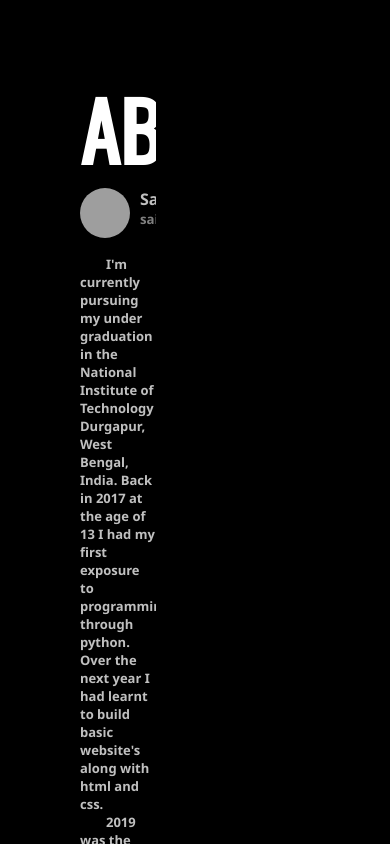
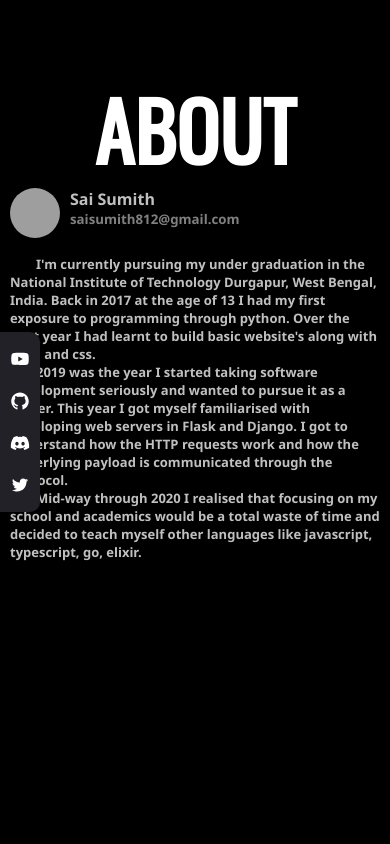
Before and after one commit to saisumith770/portfolio, a React (Create React App) app: page / in a window 390 px wide. Built offline with nearby package versions, Linux system fonts and the light colour scheme; grey boxes are pictures that could not be loaded.

Commit message:
improvised the code and added socials

```diff
--- a/package.json
+++ b/package.json
@@ -13,6 +13,7 @@
     "@types/styled-components": "^5.1.16",
     "react": "^17.0.2",
     "react-dom": "^17.0.2",
+    "react-icons": "^4.3.1",
     "react-scripts": "4.0.3",
     "styled-components": "^5.3.3",
     "typescript": "^4.5.2",
--- a/src/App.tsx
+++ b/src/App.tsx
@@ -1,103 +1,68 @@
-import React from 'react';
-import styled from "styled-components"
+import Header from './components/about/header'
+import {
+  ProfileSection,
+  ProfileDescription
+} from './components/about/profile'
+import Background from './components/general/background';
+import { useWindowSize } from './hooks/useWindowSize';
 
-const Background = styled.div`
-  background-color: ${({ color }) => color};
-  width: 100%;
-  height: 100%;
-  position: absolute;
-  top: 0;
-  left: 0;
+import styled from 'styled-components';
+
+import { AiFillGithub } from 'react-icons/ai'
+import { FaDiscord } from 'react-icons/fa'
+import { AiOutlineTwitter } from 'react-icons/ai'
+import { AiFillYoutube } from 'react-icons/ai'
+
+const SocialLink = styled.div`
+  color: white;
+  font-size: 20px;
+  cursor: pointer;
+
+  width: 30px;
+  height: 30px;
+  border-radius: 50%;
+  display: flex;
+  justify-content: center;
+  align-items: center;
+
+  &:hover{
+    background-color: #2C2C31;
+  }
 `
 
-const Header = styled.div`
-  width: calc(40% - 80px);
-  height: 100%;
-  /* background-color: grey; */
-  position: fixed;
-  top:0;
-  left:80px;
-  overflow-y: scroll;
+const SocialSection = styled.div`
+  background-color: #212127;
+  width: 40px;
+  height: 180px;
+  display: flex;
+  flex-direction: column;
+  align-items: center;
+  justify-content: space-evenly;
+  border-top-right-radius: 10px;
+  border-bottom-right-radius: 10px;
 
-  h1 {
-    color: white;
-    font-family: 'Oswald';
-    font-size: 80px;
-    margin:70px 0 0 0;
-  };
+  position: relative;
+  top:50%;
+  transform: translate(0,-50%);
 
-  &::-webkit-scrollbar {
-    width: 7px;
-    background-color: transparent;
-  };
+  z-index:1;
+`
 
-  &::-webkit-scrollbar-button {
-      display: none;
-      width: 0;
-      height: 0;
-  };
-
-  &::-webkit-scrollbar-corner {
-    background-color: transparent;
-  };
-
-  &::-webkit-scrollbar-thumb {
-    background-color: #4a4d52;
-    border: 2px solid #282a2d;
-    border-radius: 10px;
-    visibility:hidden;
-  };
-
-  &:hover::-webkit-scrollbar-thumb {
-    visibility:visible;
+function Socials() {
+  return (
+    <SocialSection>
+      <SocialLink children={<AiFillYoutube />} />
+      <SocialLink children={<AiFillGithub />} />
+      <SocialLink children={<FaDiscord />} />
+      <SocialLink children={<AiOutlineTwitter />} />
+    </SocialSection>
+  )
 }
 
-  `
-
-const ProfileSection = styled.div`
-  display: flex;
-  width: 100%;
-  height: 50px;
-  /* background-color: green; */
-
-  img{
-    width:50px;
-    height:50px;
-    border-radius: 50%;
-  };
-
-  div{
-    flex-direction: column;
-    margin:0 0 0 10px;
-
-    h4{
-      color:silver;
-      margin:0;
-      font-family: 'Segoe UI';
-    };
-    h5{
-      color: grey;
-      margin:0;
-      font-family: 'Segoe UI';
-    };
-  };
-`
-
-const ProfileDescription = styled.div`
-  margin-top:10px;
-
-  h4{
-    color: silver;
-    font-family: 'Segoe UI';
-    font-size:13px;
-  };
-`
-
-function App() {
+function UserIntroduction() {
+  const { width } = useWindowSize()
   return (
-    <Background color="black">
-      {/* About 40% - 80px(social links in left side) of the page is occupied by header */}
-      <Header>
+    <Header widen={width < 850}>
       <h1>ABOUT</h1>
       <ProfileSection>
         <img src="https://avatars.githubusercontent.com/u/67259068?v=4"
@@ -121,6 +86,14 @@ function App() {
         </h4>
       </ProfileDescription>
     </Header>
+  )
+}
+
+function App() {
+  return (
+    <Background color="black" display="flex">
+      <Socials />
+      <UserIntroduction />
     </Background>
   );
 }
--- /dev/null
+++ b/src/components/about/header.tsx
@@ -0,0 +1,50 @@
+import styled from 'styled-components'
+
+interface Props {
+    widen: boolean
+}
+
+export default styled.div<Props>`
+  width: ${({ widen }) => widen ? "calc(100% - 20px)" : `calc(40% - 80px)`};
+  height: 100%;
+  /* background-color: grey; */
+  position: fixed;
+  top:0;
+  left:${({ widen }) => widen ? "10px" : "80px"};
+  overflow-y: scroll;
+
+  h1 {
+      color: white;
+      font-family: 'Oswald';
+      font-size: 80px;
+      margin:70px 0 0 0;
+      text-align: ${({ widen }) => widen ? "center" : ""};
+  };
+
+  &::-webkit-scrollbar {
+    width: 7px;
+    background-color: transparent;
+  };
+
+  &::-webkit-scrollbar-button {
+      display: none;
+      width: 0;
+      height: 0;
+  };
+
+  &::-webkit-scrollbar-corner {
+    background-color: transparent;
+  };
+
+  &::-webkit-scrollbar-thumb {
+    background-color: #4a4d52;
+    border: 2px solid #282a2d;
+    border-radius: 10px;
+    visibility:hidden;
+  };
+
+  &:hover::-webkit-scrollbar-thumb {
+    visibility:visible;
+  }
+
+  `
--- /dev/null
+++ b/src/components/about/profile.tsx
@@ -0,0 +1,40 @@
+import styled from "styled-components";
+
+export const ProfileSection = styled.div`
+display: flex;
+width: 100%;
+height: 50px;
+/* background-color: green; */
+
+img{
+  width:50px;
+  height:50px;
+  border-radius: 50%;
+};
+
+div{
+  flex-direction: column;
+  margin:0 0 0 10px;
+
+  h4{
+    color:silver;
+    margin:0;
+    font-family: 'Segoe UI';
+  };
+  h5{
+    color: grey;
+    margin:0;
+    font-family: 'Segoe UI';
+  };
+};
+`
+
+export const ProfileDescription = styled.div`
+margin-top:10px;
+
+h4{
+  color: silver;
+  font-family: 'Segoe UI';
+  font-size:13px;
+};
+`
--- /dev/null
+++ b/src/components/general/background.tsx
@@ -0,0 +1,16 @@
+import styled from 'styled-components'
+
+interface Props {
+    color?: string,
+    display?: string
+}
+
+export default styled.div<Props>`
+    background-color: ${({ color }) => color};
+    width: 100%;
+    height: 100%;
+    position: absolute;
+    top: 0;
+    left: 0;
+    display: ${({ display }) => display};
+`
--- /dev/null
+++ b/src/hooks/useEventListener.ts
@@ -0,0 +1,36 @@
+import { useEffect, useRef } from "react"
+
+type EventCallback = (this: Window, ev: any) => any
+
+/**
+ *
+ * @param eventType
+ * @param callback
+ * @param element
+ * @description
+ * Hook to add event listeners to the DOM.
+ * @example
+ * const [key, setKey] = useState("")
+  useEventListener("keydown", e => {
+    setKey(e.key)
+  })
+ */
+export function useEventListener(
+    eventType: string,
+    callback: EventCallback,
+    element: Window | Document = window
+) {
+    const callbackRef = useRef(callback)
+
+    useEffect(() => {
+        callbackRef.current = callback
+    }, [callback])
+
+    useEffect(() => {
+        if (element == null) return
+        const handler = (e: any) => (callbackRef as any).current(e)//have to check typings of Ref object.
+        element.addEventListener(eventType, handler)
+
+        return () => element.removeEventListener(eventType, handler)
+    }, [eventType, element])
+}
--- /dev/null
+++ b/src/hooks/useWindowSize.ts
@@ -0,0 +1,24 @@
+import { useState } from "react"
+import { useEventListener } from "./useEventListener"
+
+/**
+ *
+ * @returns WindowSizeState
+ * @description
+ * Hook that returns the window size of the browser.
+ * @example
+ * const { width, height } = useWindowSize()
+ * console.log(width, height)
+ */
+export function useWindowSize() {
+    const [windowSize, setWindowSize] = useState({
+        width: window.innerWidth,
+        height: window.innerHeight,
+    })
+
+    useEventListener("resize", () => {
+        setWindowSize({ width: window.innerWidth, height: window.innerHeight })
+    })
+
+    return windowSize
+}
```
Also changed, not shown: 1 other file (tests, documents, lock files or other folders). Lines whose indentation alone changed are shown as unchanged.
